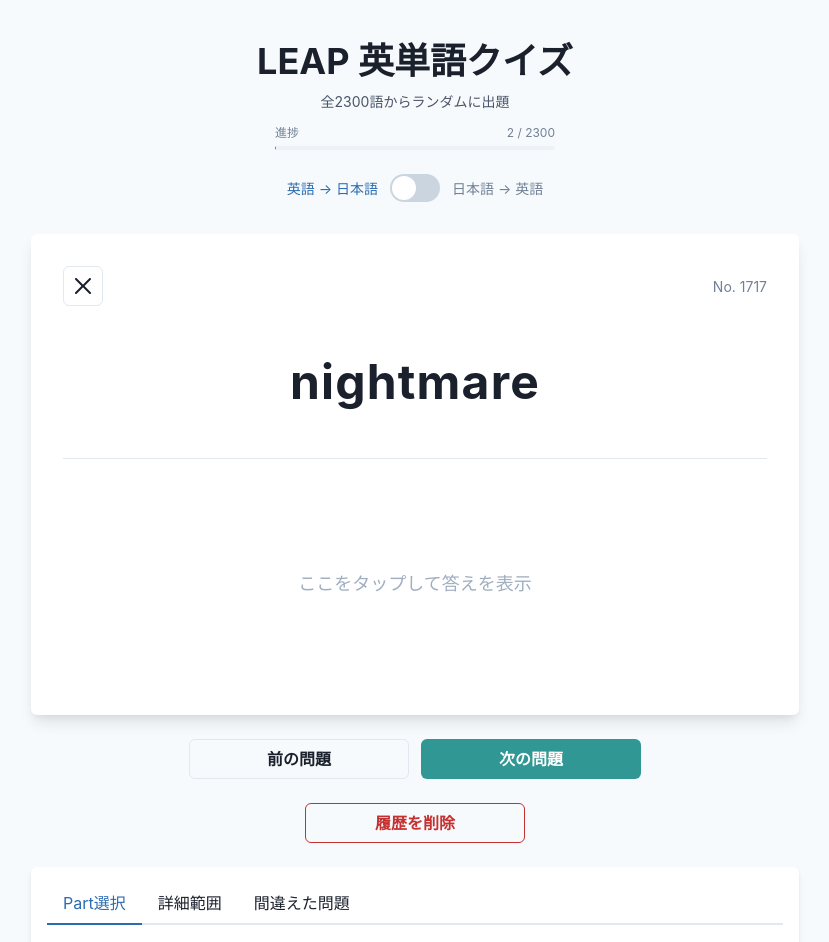
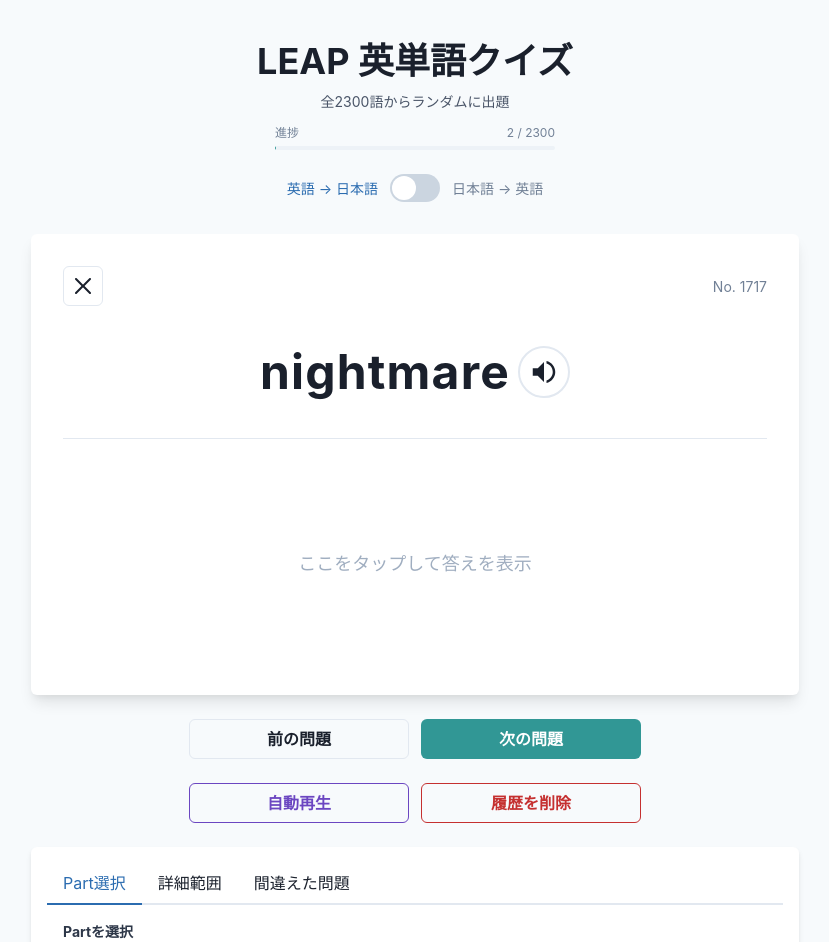
Before and after one commit to takapc/LEAPER, a React (Vite) app: page / in a window 1280 px wide. Shown: the top 942 px of the page, without its empty margins (225-1054 px from the left). Built offline with nearby package versions, Linux system fonts and the light colour scheme.

Commit message:
マイナーアプデ

```diff
--- a/src/App.jsx
+++ b/src/App.jsx
@@ -1,4 +1,4 @@
-import { useState, useEffect } from 'react'
+import { useState, useEffect, useRef } from 'react'
 import {
   Box,
   Container,
@@ -45,6 +45,7 @@
   clearCheckedWordIdsFromCookie,
 } from './utils/wordData'
 import { DataImporter } from './components/DataImporter'
+import { PronounceButton } from './components/PronounceButton'
 
 function App() {
   const [words, setWords] = useState([]) // 全単語データ
@@ -71,28 +72,38 @@
   const [isCheckedOnlyActive, setIsCheckedOnlyActive] = useState(false)
   const [checkedWordIds, setCheckedWordIds] = useState(() => getCheckedWordIdsFromCookie())
   const [selectedParts, setSelectedParts] = useState([]) // ['part1', 'part2', ...] 複数選択可能
+  const [isAutoPlay, setIsAutoPlay] = useState(false)
+  const [autoPlayProgress, setAutoPlayProgress] = useState(0)
+  const handleNextRef = useRef(() => {})
+  const AUTO_PLAY_MS = 3000
+  const AUTO_PLAY_REVEAL_MS = 1500
 
   // Partの範囲定義
   const partRanges = {
     part1: { start: 1, end: 400, label: 'Part 1' },
     part2: { start: 401, end: 1000, label: 'Part 2' },
     part3: { start: 1001, end: 1400, label: 'Part 3' },
-    part4: { start: 1401, end: null, label: 'Part 4' }, // nullの場合は最大値まで
+    part4: { start: 1401, end: 2000, label: 'Part 4' },
+    partExtra: { start: 2001, end: 2300, label: '＋α' },
   }
 
-  // 意味をフォーマット（①、②、③などで改行）
+  // 意味をフォーマット
+  // - [名][他]などの品詞タグがあれば、その前で改行
+  // - 品詞タグの直後の最初の丸数字（①など）は同じ行に残し、②③以降は丸数字で改行
+  // - 品詞タグがなければ、①②③すべての前で改行
   const formatMeaning = (meaning) => {
     if (!meaning) return ['']
 
-    // ①、②、③、④、⑤、⑥、⑦、⑧、⑨、⑩の前で分割
-    // 最初の項目の前には改行を入れないようにする
+    const posLookahead = /(?=\[(?:自|他|名|形|前|副|接|助|動|熟)\])/
+    const hasPosTag = /\[(?:自|他|名|形|前|副|接|助|動|熟)\]/.test(meaning)
+
+    if (!hasPosTag) {
       const parts = meaning.split(/([①②③④⑤⑥⑦⑧⑨⑩])/)
       const lines = []
       let currentLine = ''
 
       for (let i = 0; i < parts.length; i++) {
         const part = parts[i]
-      // 丸数字の場合は新しい行を開始
         if (/[①②③④⑤⑥⑦⑧⑨⑩]/.test(part)) {
           if (currentLine.trim()) {
             lines.push(currentLine.trim())
@@ -103,10 +114,42 @@
         }
       }
 
-    // 最後の行を追加
       if (currentLine.trim()) {
         lines.push(currentLine.trim())
       }
+
+      return lines.length > 0 ? lines : [meaning]
+    }
+
+    const segments = meaning
+      .split(posLookahead)
+      .map((segment) => segment.trim())
+      .filter(Boolean)
+
+    const lines = []
+
+    segments.forEach((segment) => {
+      const circleParts = segment.split(/(?=[①②③④⑤⑥⑦⑧⑨⑩])/)
+
+      // 丸数字がなければそのまま
+      if (circleParts.length === 1) {
+        lines.push(segment)
+        return
+      }
+
+      // 品詞タグ＋最初の丸数字は同じ行、②③以降は改行
+      const firstLine = `${circleParts[0]}${circleParts[1]}`.trim()
+      if (firstLine) {
+        lines.push(firstLine)
+      }
+
+      for (let i = 2; i < circleParts.length; i++) {
+        const line = circleParts[i].trim()
+        if (line) {
+          lines.push(line)
+        }
+      }
+    })
 
     return lines.length > 0 ? lines : [meaning]
   }
@@ -434,6 +477,77 @@
     selectRandomWord(filteredWords)
   }
 
+  // 最新の handleNext を ref に保持（自動再生から参照）
+  handleNextRef.current = handleNext
+
+  // 自動再生: 3秒ごとに次のカードへ（2.5秒で答え表示、経過をプログレスバー表示）
+  useEffect(() => {
+    if (!isAutoPlay) {
+      setAutoPlayProgress(0)
+      return undefined
+    }
+
+    setShowAnswer(false)
+    const start = performance.now()
+    let rafId
+    let revealed = false
+    let advanced = false
+
+    const tick = (now) => {
+      const elapsed = now - start
+      setAutoPlayProgress(Math.min(100, (elapsed / AUTO_PLAY_MS) * 100))
+
+      if (elapsed >= AUTO_PLAY_REVEAL_MS && !revealed) {
+        revealed = true
+        setShowAnswer(true)
+      }
+
+      if (elapsed >= AUTO_PLAY_MS && !advanced) {
+        advanced = true
+        handleNextRef.current()
+        return
+      }
+
+      rafId = requestAnimationFrame(tick)
+    }
+
+    rafId = requestAnimationFrame(tick)
+
+    return () => cancelAnimationFrame(rafId)
+  }, [isAutoPlay, currentWord?.id])
+
+  // 自動再生中は、開始クリック以外の操作で停止
+  useEffect(() => {
+    if (!isAutoPlay) return undefined
+
+    let armed = false
+    const armTimer = setTimeout(() => {
+      armed = true
+    }, 0)
+
+    const stopAutoPlay = (event) => {
+      if (!armed) return
+      // 間違えた問題のマーク操作では停止しない
+      if (event.target?.closest?.('[data-auto-play-ignore]')) return
+      setIsAutoPlay(false)
+    }
+
+    document.addEventListener('pointerdown', stopAutoPlay, true)
+    document.addEventListener('keydown', stopAutoPlay, true)
+
+    return () => {
+      clearTimeout(armTimer)
+      document.removeEventListener('pointerdown', stopAutoPlay, true)
+      document.removeEventListener('keydown', stopAutoPlay, true)
+    }
+  }, [isAutoPlay])
+
+  const handleStartAutoPlay = () => {
+    // 再生中のクリックは pointerdown 側で停止する（ここでは再開しない）
+    if (isAutoPlay) return
+    setIsAutoPlay(true)
+  }
+
   // 答えを表示/非表示
   const handleToggleAnswer = () => {
     setShowAnswer(!showAnswer)
@@ -560,12 +674,26 @@
 
           {/* 単語カード */}
           {currentWord && (
-            <Card bg={cardBg} boxShadow="lg">
+            <Card bg={cardBg} boxShadow="lg" overflow="hidden">
+              {isAutoPlay && (
+                <Progress
+                  value={autoPlayProgress}
+                  size="xs"
+                  colorScheme="purple"
+                  borderRadius="0"
+                  sx={{
+                    '& > div': {
+                      transition: 'none',
+                    },
+                  }}
+                />
+              )}
               <CardBody p={{ base: 3, md: 8 }}>
                 <VStack spacing={{ base: 4, md: 6 }} align="stretch">
                   {/* 単語番号 */}
                   <HStack justify="space-between">
                     <IconButton
+                      data-auto-play-ignore
                       aria-label={checkedWordIds.includes(currentWord.id) ? '間違えた問題から外す' : 'この問題を間違えた問題に追加'}
                       icon={<CloseIcon />}
                       colorScheme={checkedWordIds.includes(currentWord.id) ? 'red' : 'gray'}
@@ -581,22 +709,40 @@
                   {quizMode === 'en-to-ja' ? (
                     <>
                       {/* 英単語 */}
-                      <Box textAlign="center" py={{ base: 2, md: 4 }}>
+                      <Flex
+                        justify="center"
+                        align="center"
+                        gap={2}
+                        py={{ base: 2, md: 4 }}
+                        flexWrap="wrap"
+                      >
                         <Text
+                          as="span"
                           fontSize={{ base: '3xl', md: '5xl' }}
                           fontWeight="bold"
                           letterSpacing="wide"
                           wordBreak="break-word"
+                          textAlign="center"
+                          lineHeight="1"
+                          display="inline-flex"
+                          alignItems="center"
                         >
                           {currentWord.word}
                         </Text>
-                      </Box>
+                        <PronounceButton word={currentWord.word} />
+                      </Flex>
 
                       {/* 区切り線 */}
                       <Box borderTop="1px" borderColor="gray.200" />
 
                       {/* 意味（答え） */}
-                      <Box h={{ base: '140px', md: '200px' }} display="flex" flexDirection="column">
+                      <Box
+                        h={{ base: '140px', md: '200px' }}
+                        display="flex"
+                        flexDirection="column"
+                        cursor="pointer"
+                        onClick={handleToggleAnswer}
+                      >
                         {showAnswer ? (
                           <>
                             <Text fontSize="sm" color="gray.500" mb={2}>
@@ -622,8 +768,6 @@
                             display="flex"
                             alignItems="center"
                             justifyContent="center"
-                            cursor="pointer"
-                            onClick={handleToggleAnswer}
                           >
                             <Text color="gray.400" fontSize="lg" textAlign="center">
                               ここをタップして答えを表示
@@ -665,18 +809,26 @@
                         display="flex"
                         alignItems="center"
                         justifyContent="center"
-                        cursor={showAnswer ? 'default' : 'pointer'}
-                        onClick={showAnswer ? undefined : handleToggleAnswer}
+                        cursor="pointer"
+                        onClick={handleToggleAnswer}
                       >
                         {showAnswer ? (
+                          <Flex justify="center" align="center" gap={2} flexWrap="wrap">
                             <Text
+                              as="span"
                               fontSize={{ base: '3xl', md: '5xl' }}
                               fontWeight="bold"
                               letterSpacing="wide"
                               wordBreak="break-word"
+                              textAlign="center"
+                              lineHeight="1"
+                              display="inline-flex"
+                              alignItems="center"
                             >
                               {currentWord.word}
                             </Text>
+                            <PronounceButton word={currentWord.word} />
+                          </Flex>
                         ) : (
                           <Text color="gray.400" fontSize="lg" textAlign="center">
                             ここをタップして答えを表示
@@ -715,7 +867,17 @@
           </HStack>
 
           {/* 補助操作 */}
-          <HStack spacing={3} justify="center" flexWrap="nowrap" w="full">
+          <HStack spacing={3} justify="center" flexWrap="wrap" w="full">
+            <Button
+              onClick={handleStartAutoPlay}
+              colorScheme="purple"
+              variant={isAutoPlay ? 'solid' : 'outline'}
+              size="md"
+              w="calc(50% - 6px)"
+              maxW="220px"
+            >
+              {isAutoPlay ? '自動再生中…' : '自動再生'}
+            </Button>
             <Button
               onClick={handleResetCache}
               colorScheme="red"
@@ -727,6 +889,11 @@
               履歴を削除
             </Button>
           </HStack>
+          {isAutoPlay && (
+            <Text fontSize="xs" color="purple.500" textAlign="center">
+              画面を触ると自動再生を停止します
+            </Text>
+          )}
 
           {/* 範囲指定パネル */}
           <Card bg={cardBg} boxShadow="md">
@@ -745,7 +912,7 @@
                       <Text fontSize="sm" fontWeight="bold" color="gray.700">
                         Partを選択
                       </Text>
-                      <SimpleGrid columns={{ base: 2, md: 4 }} spacing={3}>
+                      <SimpleGrid columns={{ base: 2, md: 5 }} spacing={3}>
                         {Object.entries(partRanges).map(([key, part]) => {
                           const isSelected = selectedParts.includes(key)
 
--- /dev/null
+++ b/src/components/PronounceButton.jsx
@@ -0,0 +1,133 @@
+import { useEffect, useState } from 'react'
+import { IconButton, Tooltip } from '@chakra-ui/react'
+
+function SpeakerIcon() {
+  return (
+    <svg
+      viewBox="0 0 24 24"
+      width="1.25em"
+      height="1.25em"
+      fill="currentColor"
+      aria-hidden="true"
+    >
+      <path d="M3 9v6h4l5 5V4L7 9H3z" />
+      <path d="M14 3.23v2.06c2.89.86 5 3.54 5 6.71s-2.11 5.85-5 6.71v2.06c4.01-.91 7-4.49 7-8.77s-2.99-7.86-7-8.77z" />
+    </svg>
+  )
+}
+
+function pickSoftEnglishVoice(voices) {
+  const softNamePattern =
+    /samantha|jenny|aria|zira|karen|moira|susan|natural|neural|google us english|microsoft.*(aria|jenny|zira)/i
+
+  return (
+    voices.find((v) => v.lang === 'en-US' && softNamePattern.test(v.name)) ||
+    voices.find((v) => v.lang.startsWith('en') && softNamePattern.test(v.name)) ||
+    voices.find((v) => v.lang === 'en-US' && /female|woman/i.test(v.name)) ||
+    voices.find((v) => v.lang === 'en-US') ||
+    voices.find((v) => v.lang.startsWith('en')) ||
+    null
+  )
+}
+
+/**
+ * ブラウザの Speech Synthesis API で英単語を読み上げるボタン
+ */
+export function PronounceButton({ word, size = 'lg' }) {
+  const [isPlaying, setIsPlaying] = useState(false)
+  const [isSupported, setIsSupported] = useState(true)
+  const [voices, setVoices] = useState([])
+
+  useEffect(() => {
+    const supported = typeof window !== 'undefined' && 'speechSynthesis' in window
+    setIsSupported(supported)
+    if (!supported) return
+
+    const loadVoices = () => {
+      setVoices(window.speechSynthesis.getVoices())
+    }
+
+    loadVoices()
+    window.speechSynthesis.addEventListener('voiceschanged', loadVoices)
+    return () => {
+      window.speechSynthesis.removeEventListener('voiceschanged', loadVoices)
+    }
+  }, [])
+
+  useEffect(() => {
+    // 単語が変わったら再生中の読み上げを止める
+    if (typeof window !== 'undefined' && window.speechSynthesis) {
+      window.speechSynthesis.cancel()
+    }
+    setIsPlaying(false)
+
+    return () => {
+      if (typeof window !== 'undefined' && window.speechSynthesis) {
+        window.speechSynthesis.cancel()
+      }
+    }
+  }, [word])
+
+  const handleSpeak = (event) => {
+    event.stopPropagation()
+
+    if (!word || !isSupported) return
+
+    const synth = window.speechSynthesis
+
+    // 再生中なら停止
+    if (isPlaying || synth.speaking) {
+      synth.cancel()
+      setIsPlaying(false)
+      return
+    }
+
+    const utterance = new SpeechSynthesisUtterance(word)
+    utterance.lang = 'en-US'
+    // やや遅め・高めにして柔らかい印象に近づける
+    utterance.rate = 0.82
+    utterance.pitch = 1.45
+    utterance.volume = 0.95
+
+    const englishVoice = pickSoftEnglishVoice(voices.length > 0 ? voices : synth.getVoices())
+    if (englishVoice) {
+      utterance.voice = englishVoice
+    }
+
+    utterance.onstart = () => setIsPlaying(true)
+    utterance.onend = () => setIsPlaying(false)
+    utterance.onerror = () => setIsPlaying(false)
+
+    synth.cancel()
+    synth.speak(utterance)
+  }
+
+  if (!isSupported) {
+    return null
+  }
+
+  return (
+    <Tooltip label={isPlaying ? '停止' : '発音を聞く'} placement="top" hasArrow>
+      <IconButton
+        aria-label={isPlaying ? '発音を停止' : '発音を再生'}
+        icon={<SpeakerIcon />}
+        onClick={handleSpeak}
+        size={size}
+        variant="outline"
+        colorScheme={isPlaying ? 'teal' : 'gray'}
+        borderRadius="full"
+        borderWidth="2px"
+        w={{ base: '44px', md: '52px' }}
+        h={{ base: '44px', md: '52px' }}
+        minW={{ base: '44px', md: '52px' }}
+        fontSize={{ base: 'xl', md: '2xl' }}
+        flexShrink={0}
+        alignSelf="center"
+        display="inline-flex"
+        alignItems="center"
+        justifyContent="center"
+        lineHeight="1"
+      />
+    </Tooltip>
+  )
+}
```
Lines whose indentation alone changed are shown as unchanged.
